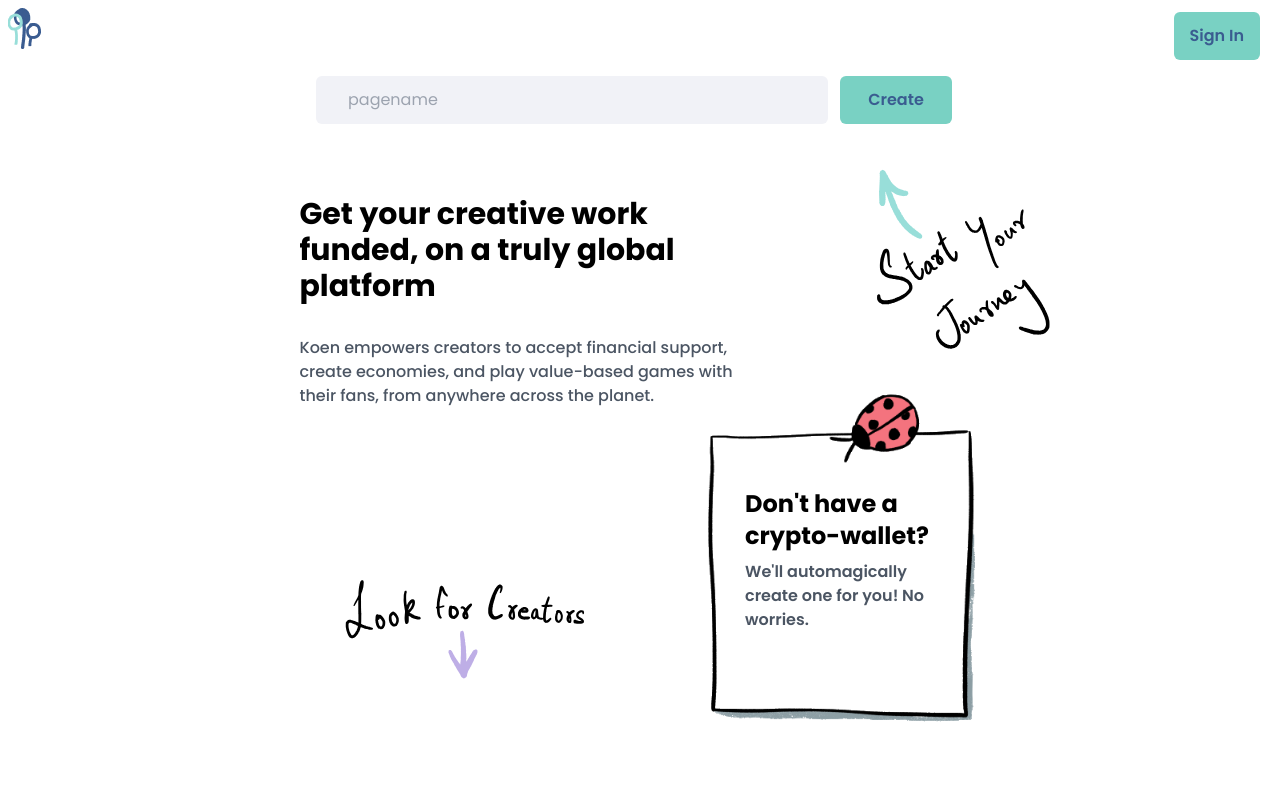
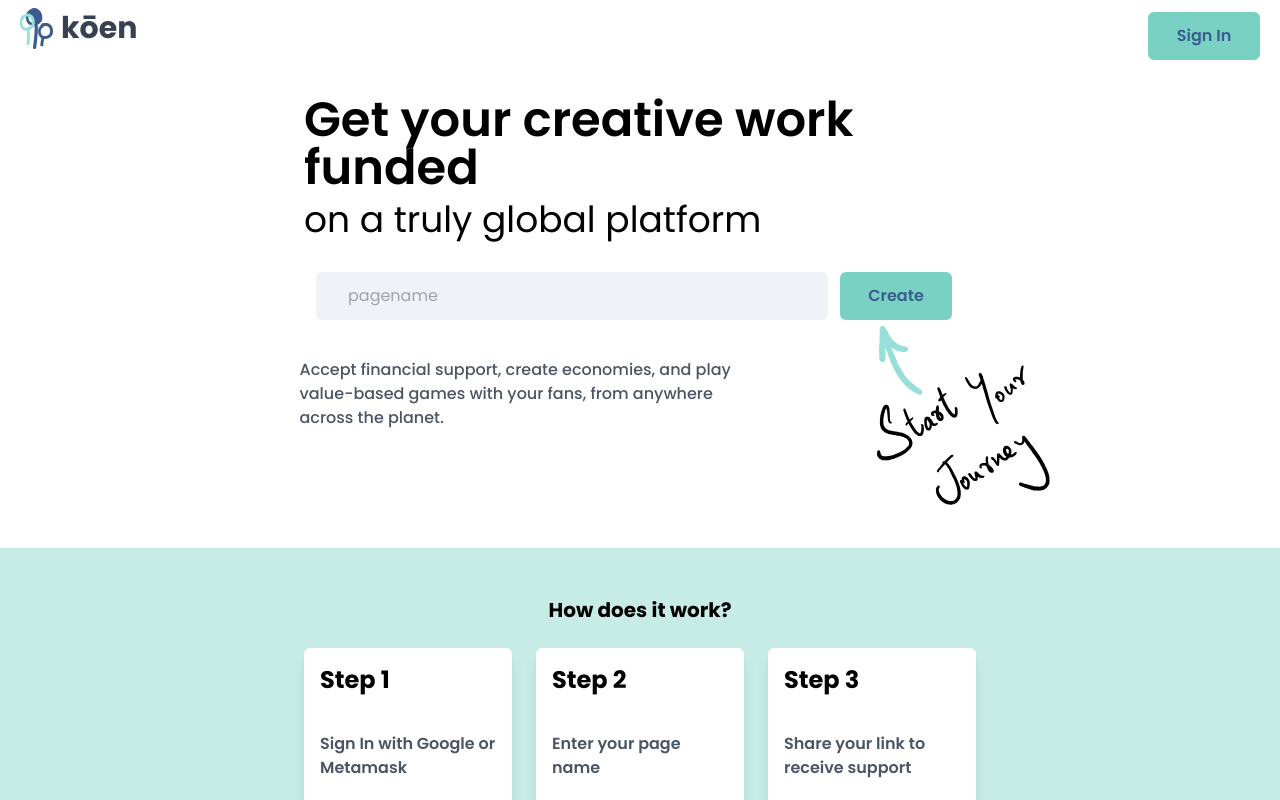
Before and after one commit to cryptopatron/web-app, a React (Create React App) app: page / in a window 1280 px wide. Shown: the top 800 px of the page. Built offline with nearby package versions, Linux system fonts and the light colour scheme.

Commit message:
cleaned up landing page, footer added

```diff
--- /dev/null
+++ b/src/components/footer/index.tsx
@@ -0,0 +1,23 @@
+
+
+export default function FooterComponent() {
+    return (
+        <footer className="h-60 bg-primary-light w-full">
+            <div className="container mx-auto max-w-screen-xl h-full">
+                <div className="flex justify-center h-full">
+
+                    <div className="text-gray-700 text-center flex items-center align-items mx-8">
+                        About us
+                    </div>
+                    <div className="text-gray-700 text-center flex items-center align-items mx-8">
+                        Contact
+                    </div>
+                    <div className="text-gray-700 text-center flex items-center align-items mx-8">
+                        Navigation
+                    </div>
+                </div>
+            </div>
+
+        </footer>
+    )
+}
--- a/src/pages/landing-page/components/navbar/index.tsx
+++ b/src/pages/landing-page/components/navbar/index.tsx
@@ -23,7 +23,7 @@ export default function NavbarComponent({
             <nav className="h-14 bg-white">
                 <div className="container mx-auto max-w-screen-xl h-full">
                     <div className="flex justify-between h-full">
-                        <div className="w-auto flex justify-start items-center mx-2">
+                        <div className="w-auto flex justify-start items-center mx-5">
                             <div>
                                 <Link
                                     to="/"
@@ -31,13 +31,20 @@ export default function NavbarComponent({
                                     <img src={logo} alt="Navbar Kōen logo" />
                                 </Link>
                             </div>
+                            <div className="text-gray-700 text-center flex items-center align-items cursor-pointer mx-2">
+                                <h1 className="flex justify-center w-full">
+                                    kōen
+                                    {/* <img src="/images/logo.png" alt="Instagram" className="mt-2 w-6/12" /> */}
+
+                                </h1>
+                            </div>
                         </div>
 
                         <div className="items-center mx-2">
                             <ul className="ml-auto">
                                 <li className="nav-item">
                                     <button
-                                        className="btn-main m-3"
+                                        className="btn-main m-3 md:w-28"
                                         onClick={() => {
                                             clickSignIn()
                                         }}
--- /dev/null
+++ b/src/pages/landing-page/how-to.ts
@@ -0,0 +1,17 @@
+export const howToContent = [
+    {
+        title: "Step 1",
+        content: "Sign In with Google or Metamask",
+        subtitle: ""
+    },
+    {
+        title: "Step 2",
+        content: "Enter your page name",
+        subtitle: ""
+    },
+    {
+        title: "Step 3",
+        content: "Share your link to receive support",
+        subtitle: ""
+    }
+]
--- a/src/pages/landing-page/index.tsx
+++ b/src/pages/landing-page/index.tsx
@@ -1,7 +1,7 @@
 import { useState, useEffect, useContext } from "react";
 import NavbarComponent from "./components/navbar";
 import useAuthUser from "../../hooks/useAuthUser";
-
+import { howToContent } from "./how-to";
 //context
 import UserContext from "../../contexts/user";
 
@@ -9,6 +9,7 @@ import UserContext from "../../contexts/user";
 import ImageStartJourney from "./../../assets/images/start_journey.svg";
 import ImageLadyBird from "./../../assets/images/ladybird.png";
 import ImageLookForCreators from "./../../assets/images/look_for_creators.svg";
+import FooterComponent from "../../components/footer";
 
 export default function LandingPage() {
     const { token, setToken, isLoggedIn } = useContext(UserContext);
@@ -54,7 +55,7 @@ export default function LandingPage() {
     }, []);
 
     return (
-    <div>
+        <div className="flex flex-col min-h-screen">
             <NavbarComponent
                 setToken={logIn}
                 token={token}
@@ -64,7 +65,21 @@ export default function LandingPage() {
                 showLoginOverlay={showLoginOverlay}
             />
 
-      <div className="container mx-auto sm:px-6">
+            <div className="container mx-auto sm:px-6 flex-grow">
+
+                <div className="flex justify-center">
+                    <div className="text-left w-11/12 max-w-2xl">
+                        <p className="mt-10 text-4xl font-semibold  md:text-5xl">
+                            {" "}
+                            Get your creative work funded <br /> <span className="text-4xl font-normal">on a truly global platform</span>{" "}
+                        </p>
+                        <p className=" md:hidden my-4 md:mt-8 font-medium text-gray-600">
+                            Accept financial support, create
+                            economies, and play value-based games with your fans, from
+                            anywhere across the planet.
+                        </p>
+                    </div>
+                </div>
                 <form
                     className="flex flex-col md:flex-row justify-center items-center mt-5"
                     onSubmit={(e) => {
@@ -73,7 +88,7 @@ export default function LandingPage() {
                     }}
                 >
                     <input
-            className="input-main w-full sm:w-4/5 md:w-3/5 max-w-lg text-center md:text-left md: pl-8"
+                        className="input-main w-full mt-3 sm:w-4/5 md:w-3/5 max-w-lg text-center md:text-left md: pl-8"
                         type="text"
                         aria-label="Enter your pagename"
                         placeholder="pagename"
@@ -81,12 +96,12 @@ export default function LandingPage() {
                         onChange={(e) => setPageName(e.target.value)}
                     />
 
-          <button className="btn-main w-full mx-3 sm:w-4/5 md:w-28">
+                    <button className="btn-main w-full mx-3 mt-3 sm:w-4/5 md:w-28">
                         Create
                     </button>
                 </form>
 
-        <div className="flex flex-col md:flex-row justify-center items-center">
+                <div className="flex flex-col md:flex-row justify-center items-center mb-10">
                     <div className="flex order-first md:order-last justify-center ">
                         <img
                             className=" w-4/5 transform translate-x-14 lg:translate-x-24 "
@@ -95,44 +110,46 @@ export default function LandingPage() {
                         />
                     </div>
 
-          <div className="max-w-md transform md:translate-y-8 text-center md:text-left">
-            <h1 className="mt-10">
-              {" "}
-              Get your creative work funded, on a truly global platform{" "}
-            </h1>
-            <p className="my-4 md:mt-8 font-medium text-gray-600">
-              Koen empowers creators to accept financial support, create
-              economies, and play value-based games with their fans, from
+                    <div className="max-w-md transform -translate-y-5 text-center md:text-left">
+
+                        <p className="hidden md:inline-block font-medium text-gray-600">
+                            Accept financial support, create
+                            economies, and play value-based games with your fans, from
                             anywhere across the planet.
-            </p>
-          </div>
-        </div>
-
-        <div className="flex flex-col md:flex-row justify-center items-center">
-          <div className="order-first md:order-last">
-            <div className="flex relative justify-center transform lg:translate-x-12">
-              <img className=" w-4/5" src={ImageLadyBird} alt="lady bird" />
-              <div className="absolute inset-20 sm:top-24 z-10 ">
-                <h2 className=""> Don't have a crypto-wallet? </h2>
-                <p className="mt-2 font-semibold text-gray-600">
-                  {" "}
-                  We'll automagically create one for you! No worries.
                         </p>
                     </div>
                 </div>
             </div>
 
-          <div className="flex justify-center">
-            <img
-              className="w-4/5 mt-4 transform md:translate-y-16"
-              src={ImageLookForCreators}
-              alt="look for creators"
-            />
+            <div className="bg-primary-hover flex-grow ">
+                <div className="container mx-auto py-12">
+                    <div className="flex flex-col justify-center max-w-2xl mx-auto">
+                        <div className="flex justify-center mb-6">
+                            <h3> How does it work?</h3>
+                        </div>
+
+                        <div className="grid sm:grid-cols-3 gap-6 sm:h-44">
+
+                            {howToContent.map((card, index) => (
+                                <div key={index} className=" grid text-left shadow-lg bg-white rounded-md p-4 md:-translate-y-14">
+                                    <div className="justify-self-start">
+                                        <h2 className=""> {card.title} </h2>
+                                    </div>
+                                    <div className="sm:justify-self-end">
+                                        <p className="mt-2 font-semibold text-gray-600">
+                                            {card.content}
+                                        </p>
+                                    </div>
+                                </div>))}
+
+
+                        </div>
+
+                    </div>
                 </div>
             </div>
 
-        <div className="footer"></div>
-      </div>
+            <FooterComponent />
         </div>
     );
 }
```
Lines whose indentation alone changed are shown as unchanged.
